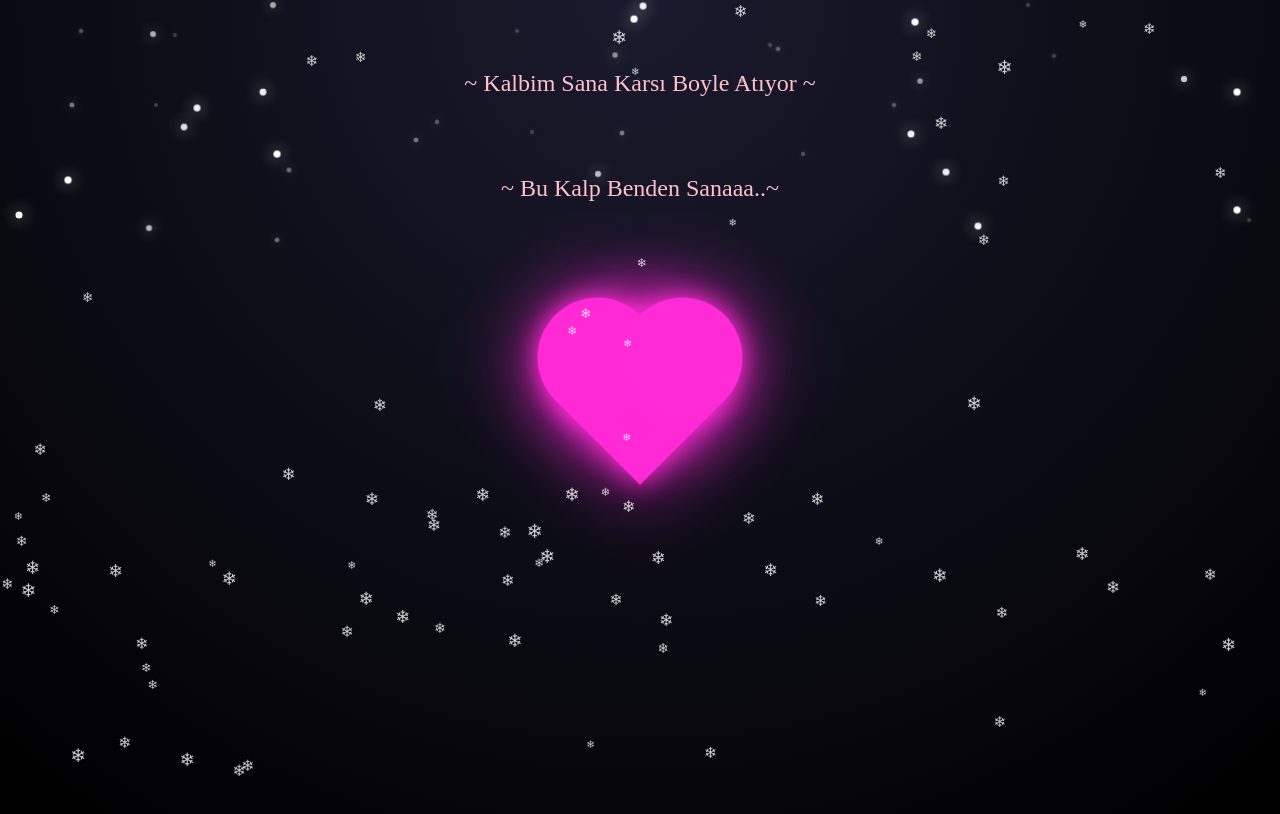
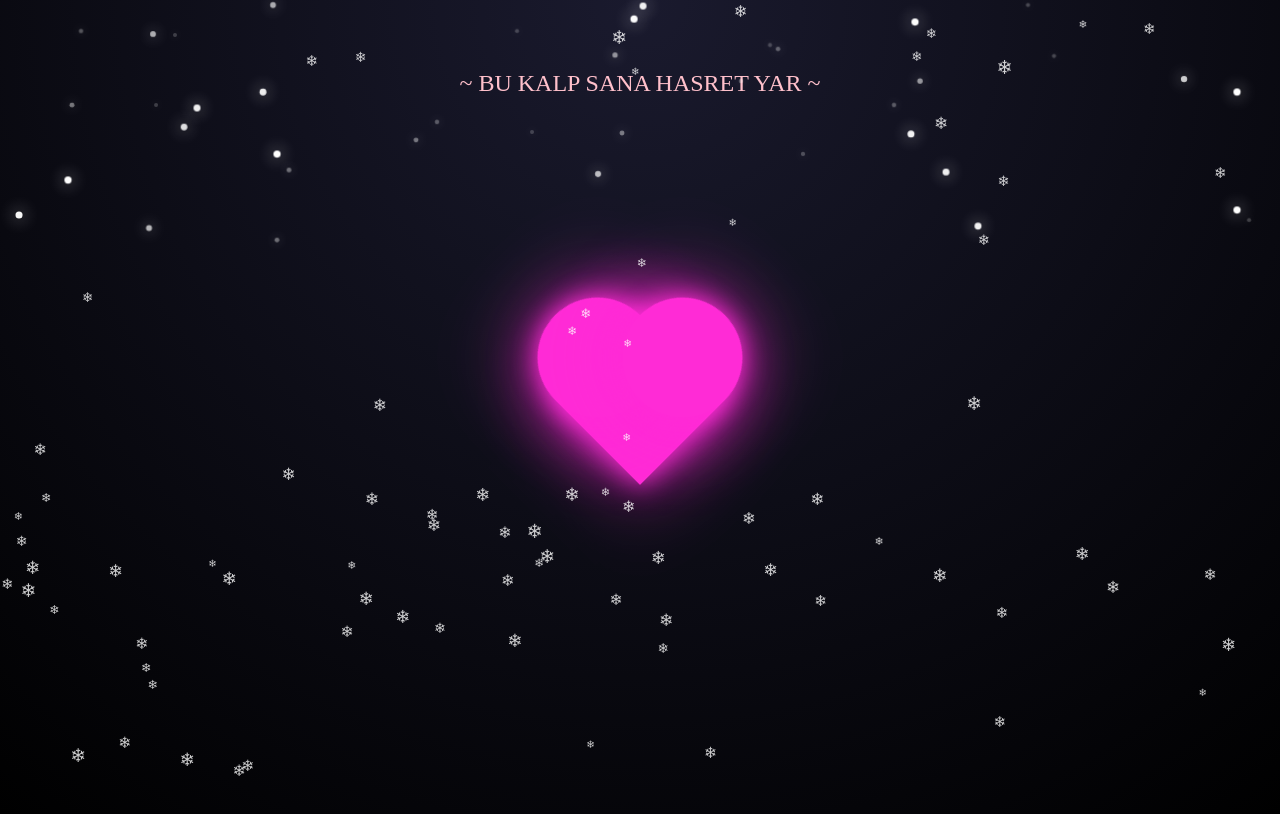
Before and after one commit to huseyin-46/kalp, a plain HTML site: page index.html in a window 1280 px wide. Drawn offline with Linux system fonts and the light colour scheme.

Commit message:
Update index.html

```diff
--- a/index.html
+++ b/index.html
@@ -2,7 +2,7 @@
 <html lang="tr">
 <head>
 <meta charset="UTF-8">
-<title>Neon Kalp</title>
+<title>KALBİM</title>
 
 <style>
 body {
@@ -117,9 +117,7 @@ for (let i = 0; i < 40; i++) {
   document.body.appendChild(star);
 }
 </script>
-<div align="center"> <p> <font face="Iceland" size="5" color="pink"> <br><br> ~ Kalbim Sana Karsı Boyle Atıyor ~
-</div>
- <div align="center"> <p> <font face="Iceland" size="5" color="pink"> <br><br> ~ Bu Kalp Benden Sanaaa..~
+<div align="center"> <p> <font face="Iceland" size="5" color="pink"> <br><br> ~ BU KALP SANA HASRET YAR ~
 </div>
 </body>
 </html>
```
